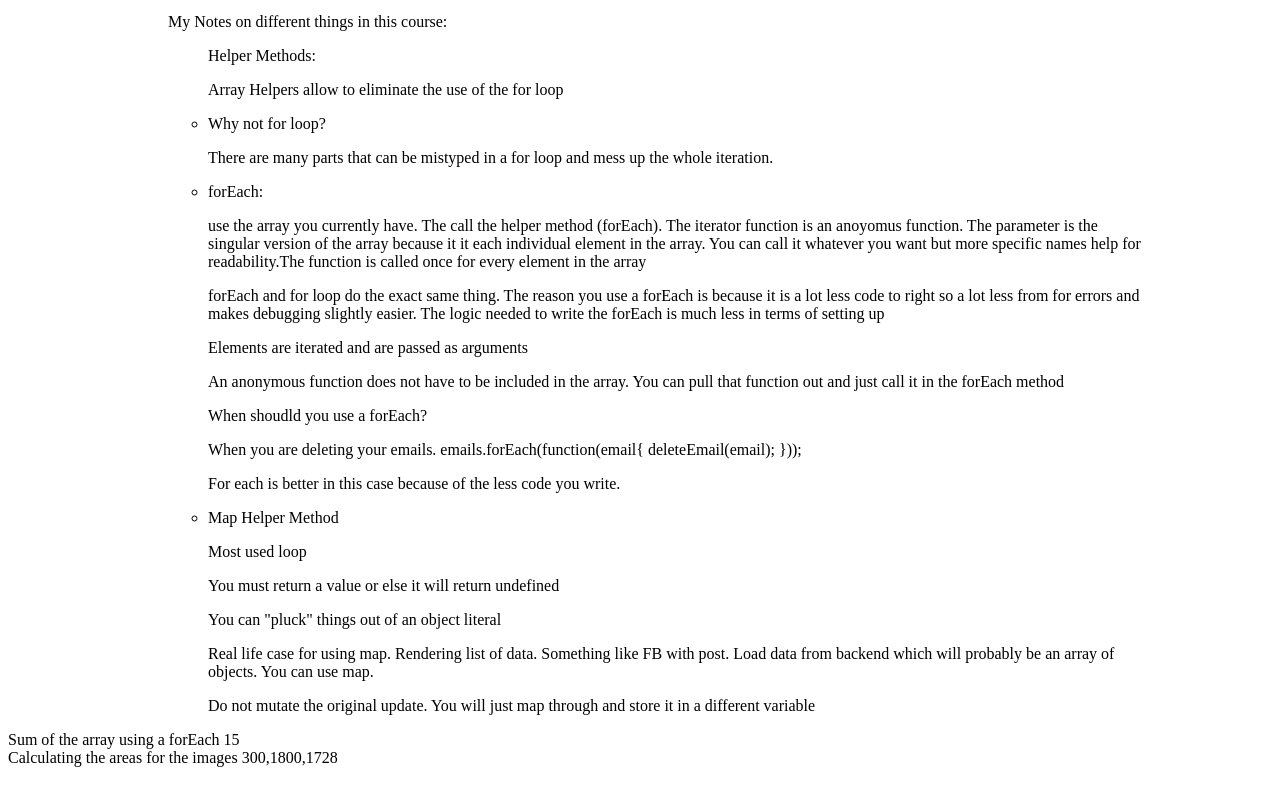
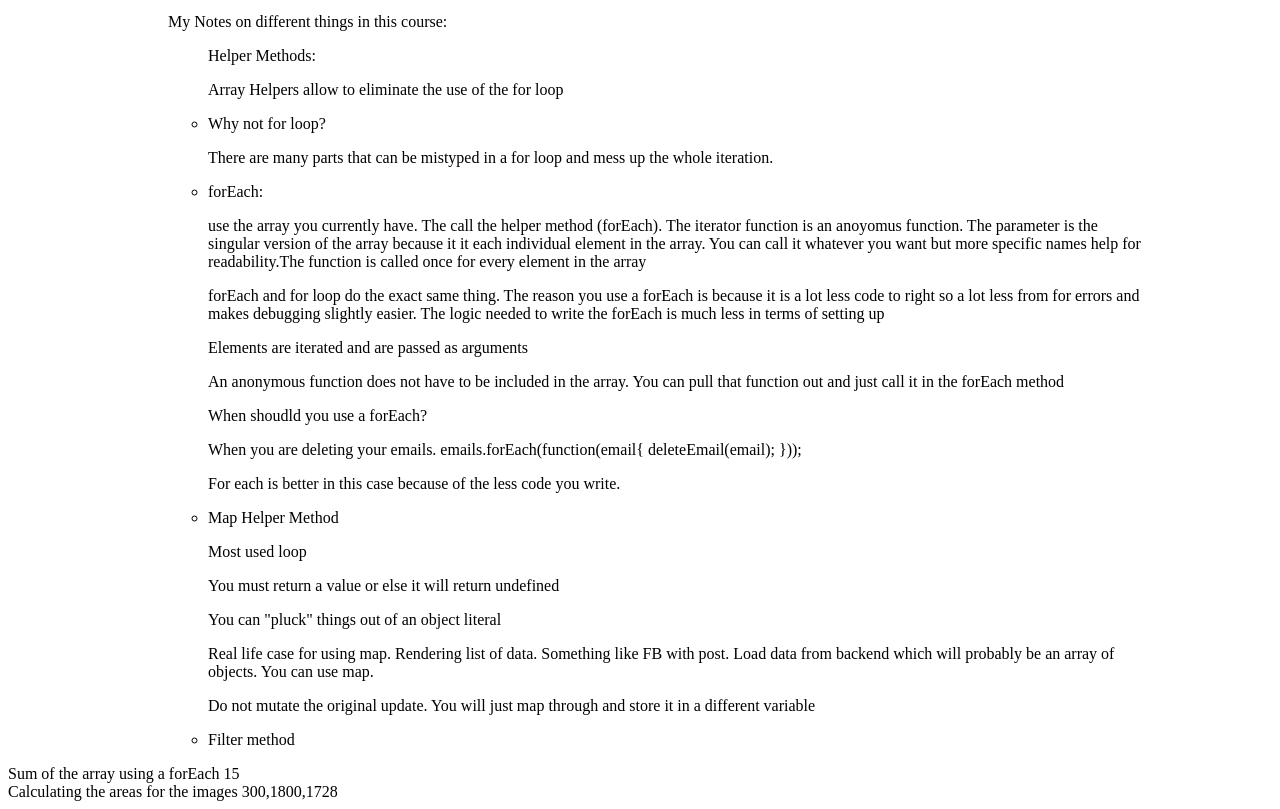
Before and after one commit to vonetta/es6, a plain HTML site: page index.html in a window 1280 px wide. Shown: the part 101-910 px from the top of the page. Before the commit the page ends 876 px from the top, so only its background shows below. Drawn offline with Linux system fonts and the light colour scheme.

Commit message:
filter method

```diff
--- a/index.html
+++ b/index.html
@@ -50,7 +50,9 @@
                     </p>
                     <p>Do not mutate the original update. You will just map through and store it in a different variable</p>
                 </li>
+                <li>Filter method</li>
             </ul>
+
         </ul>
 
 
--- a/script.js
+++ b/script.js
@@ -131,10 +131,7 @@ var images = [
 
 var values = paints.map(pluck)
 
-
   pluck(paints, 'color');
-
-
 
   var paints = [ { color: 'red' }, { color: 'blue' }, { color: 'yellow' }];
 
```
